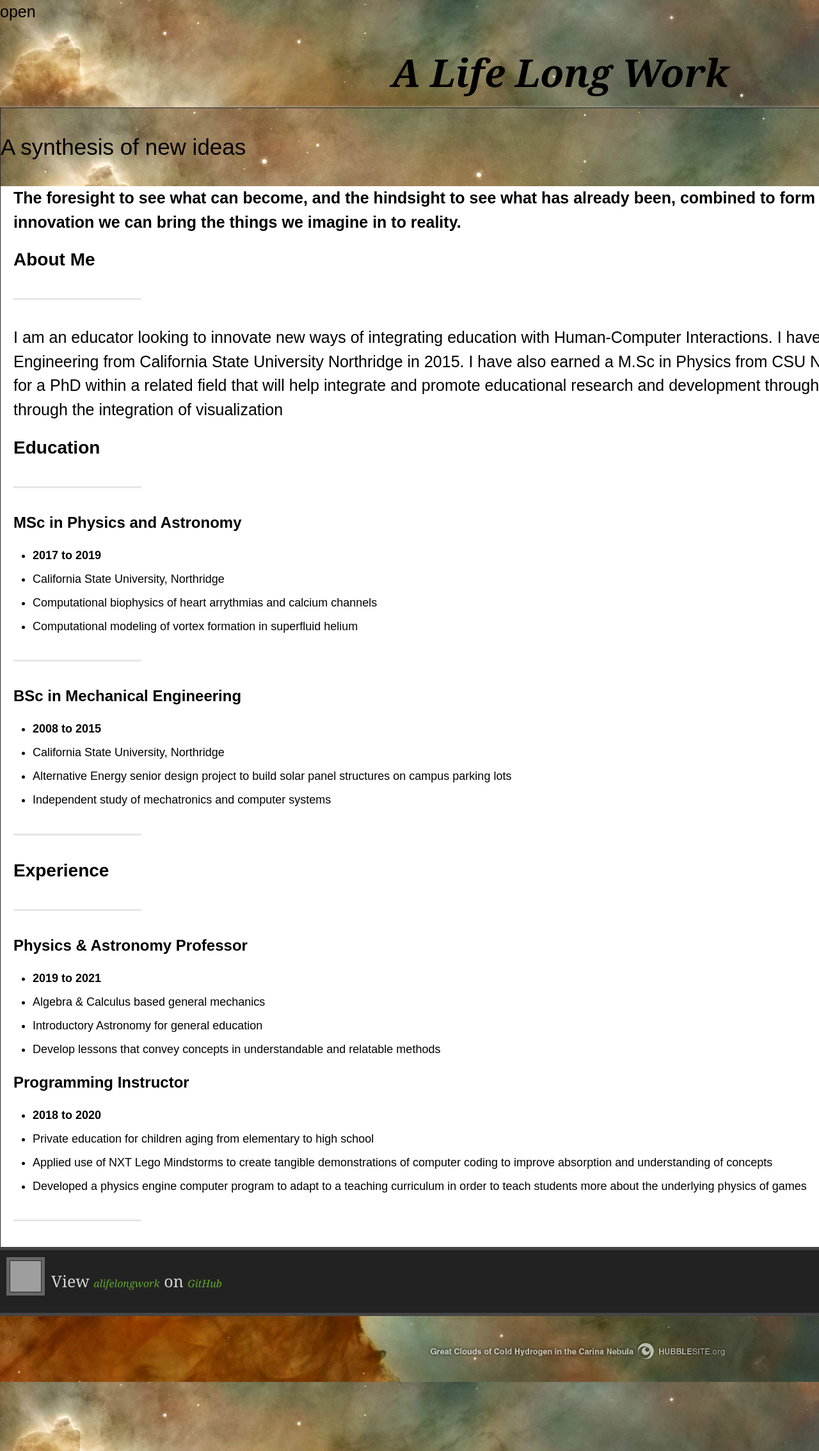
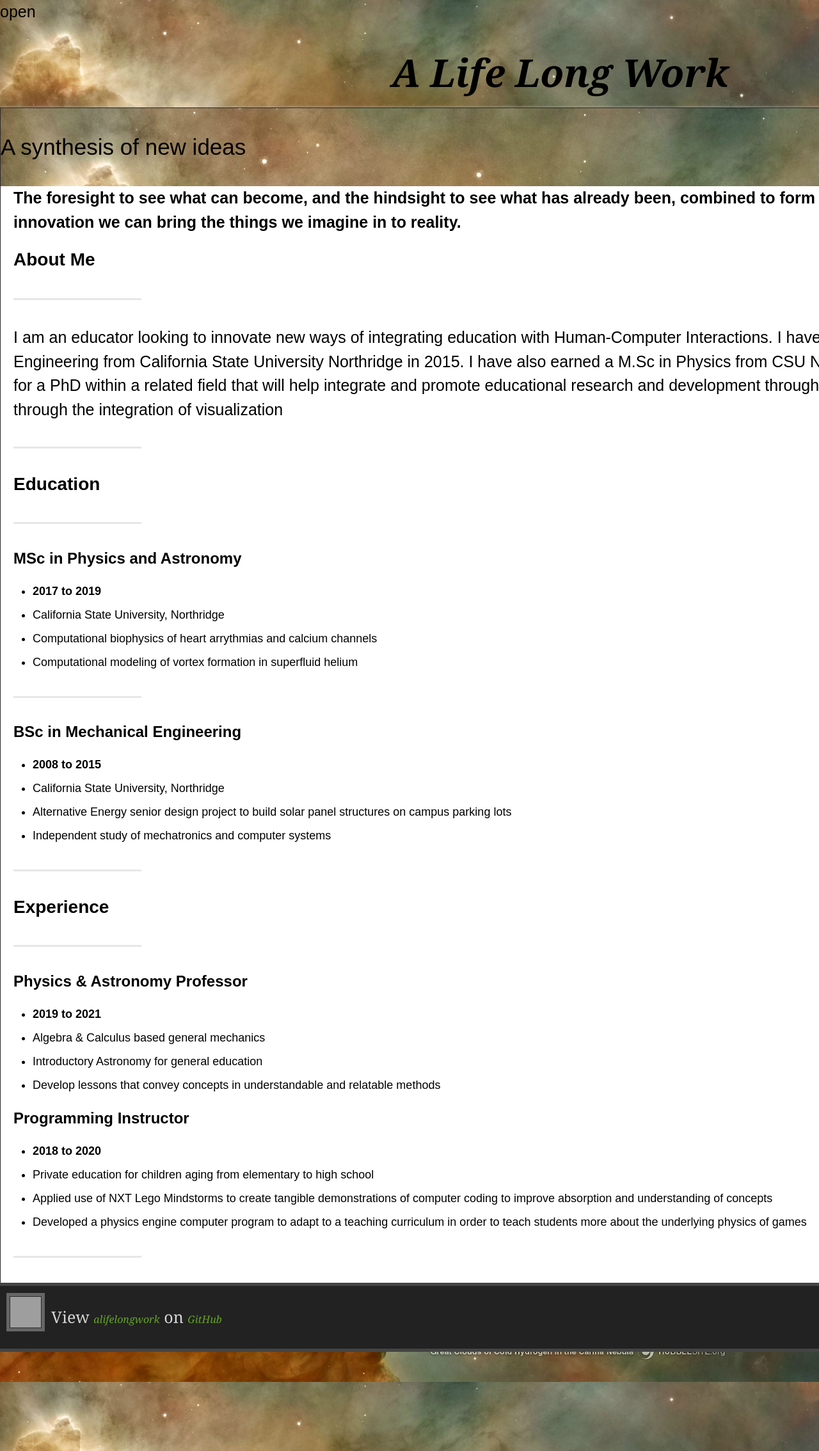
Before and after one commit to alifelongwork/alifelongwork.github.io, a Jekyll site: the page built from index.md, in a window 1280 px wide. Shown: the whole page at 64% size. Built offline with Jekyll 4.4.1, drawn with Linux system fonts in a browser that asks for light colours; grey boxes are pictures that could not be loaded.

Commit message:
Update default.html

```diff
--- a/_layouts/default.html
+++ b/_layouts/default.html
@@ -50,6 +50,7 @@
             <h1 class="section-heading-spacer"></h1><br>
               <p>I am an educator looking to innovate new ways of integrating education with Human-Computer Interactions. I have earned a B.Sc in Mechanical Engineering from        California State University Northridge in 2015. I have also earned a M.Sc in Physics from CSU Northridge in 2019. I am presently aiming for a PhD within a related field that will help integrate and promote educational research and development through technology. I think this is achievable through the integration of visualization
               </p>
+            <h1 class="section-heading-spacer"></h1><br>
             <h1> Education</h1>
             <h1 class="section-heading-spacer"></h1><br>
             <h2> MSc in Physics and Astronomy</h2>
```
